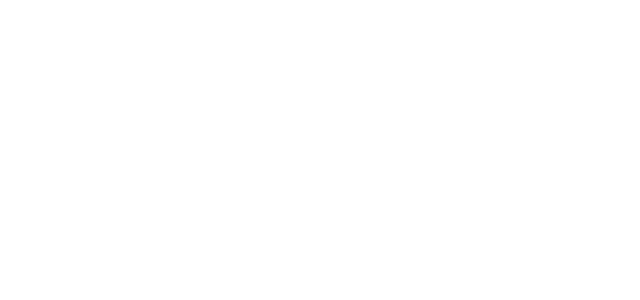
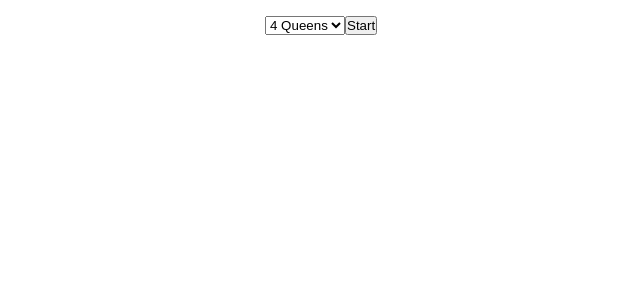
Before and after one commit to RitamChakraborty/n_queen_visualization, a React (Vite) app: page / in a window 1280 px wide. Shown: the top 300 px of the page, without its empty margins (7-647 px from the left). Built offline with nearby package versions, Linux system fonts and the light colour scheme; the HTML template or start-up script is replaced by a standard one.

Commit message:
Create queen section

```diff
--- a/src/App.tsx
+++ b/src/App.tsx
@@ -3,7 +3,7 @@ import './App.css';
 import {useRef} from "react";
 
 export default function App() {
-    const queens = useRef<HTMLSelectElement>();
+    const queens = useRef<HTMLSelectElement>(null);
 
     function handle() {
         const nQueenService = new NQueenService(8);
@@ -12,10 +12,22 @@ export default function App() {
     }
 
     function onQueensChange() {
-        console.log(queens);
     }
 
-    const element = <>
+    function getSelectedQueens(): number {
+        return parseInt(queens!.current!.value);
+    }
+
+    function start() {
+        if (!queens!.current!.value) {
+            queens!.current!.value = "4";
+        }
+
+        console.log(getSelectedQueens());
+    }
+
+    return (
+        <>
             <div className="container">
                 <select
                     name="queens"
@@ -27,6 +39,8 @@ export default function App() {
                     <option value="4">4 Queens</option>
                     <option value="8">8 Queens</option>
                 </select>
+                <button onClick={start}>Start</button>
             </div>
-    </>;
+        </>
+    );
 }
```
Lines whose indentation alone changed are shown as unchanged.
